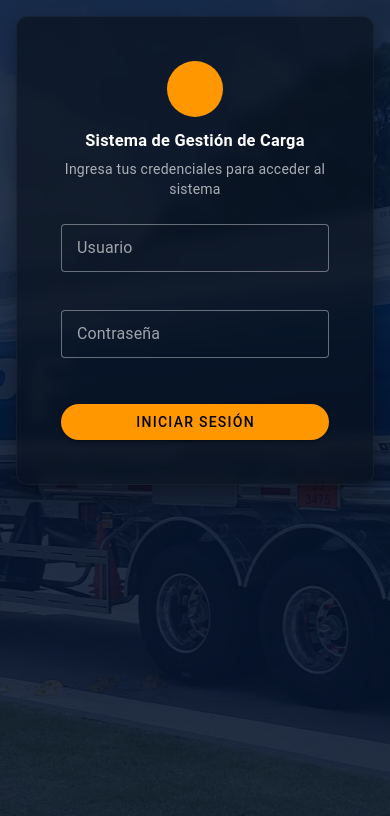
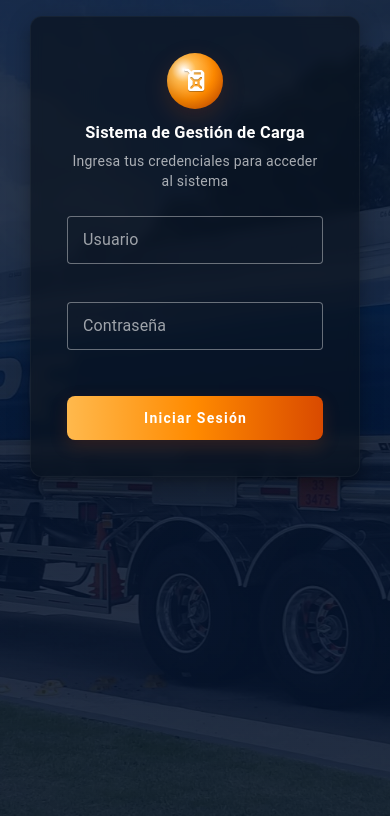
Before and after one commit to TOB1EH/TruckTeck-Frontend, a Vue app: page /login in a window 390 px wide. Shown: the top 816 px of the page. Built offline with nearby package versions, Linux system fonts and the light colour scheme.

Commit message:
Login documentado y pulido - Falta validar datos del backend

```diff
--- a/index.html
+++ b/index.html
@@ -4,6 +4,8 @@
     <meta charset="UTF-8">
     <link rel="icon" href="/favicon.ico">
     <meta name="viewport" content="width=device-width, initial-scale=1.0">
+    <!-- Material Design Icons (used by Vuetify v-icon with mdi- names) -->
+    <link href="https://cdn.jsdelivr.net/npm/@mdi/font@6.x/css/materialdesignicons.min.css" rel="stylesheet">
     <title>Vite App</title>
   </head>
   <body>
--- a/src/views/CargoLogin.vue
+++ b/src/views/CargoLogin.vue
@@ -1,15 +1,21 @@
 <!-- Pantalla de login (estilo de la imagen, centrada sobre fondo oscuro) -->
 <template>
+  <!-- Crear un contenedor centrado vertical y horizontalmente donde se renderiza la tarjeta de login -->
   <v-container class="fill-height d-flex align-center justify-center">
     <v-card class="login-card" elevation="12" rounded="12">
       <v-card-text class="text-center">
-        <v-avatar size="56" class="mx-auto mb-3" color="orange darken-2">
+        <!-- Sirve como elemento de identidad visual. Usa un degradado radial y sombra interna para simular volumen y reflejo -->
+        <v-avatar size="56" class="brand-avatar mx-auto mb-3">
           <v-icon size="28">mdi-fuel</v-icon>
         </v-avatar>
+
+        <!-- Titulo y subtitulo -->
         <h3 class="mb-2">Sistema de Gestión de Carga</h3>
         <p class="mb-6">Ingresa tus credenciales para acceder al sistema</p>
 
+        <!-- Formulario de login con validación -->
         <v-form @submit.prevent="onLogin" ref="formRef">
+          <!-- Campos de usuario y contraseña con validación -->
           <v-text-field
             v-model="username"
             label="Usuario"
@@ -18,7 +24,7 @@
             variant="outlined"
             class="mb-4"
             density="comfortable"
-            :rules="[v => !!v || 'Requerido']"
+            :rules="usernameRules"
           />
           <v-text-field
             v-model="password"
@@ -29,12 +35,14 @@
             variant="outlined"
             class="mb-6"
             density="comfortable"
-            :rules="[v => !!v || 'Requerido']"
+            :rules="passwordRules"
           />
 
-          <v-btn color="orange" block rounded @click="onLogin" :loading="loading">
+          <!-- Botón con gradiente lineal, sombra y overlay sutil para mezclar con el tinte del fondo -->
+          <v-btn class="login-btn" block rounded @click="onLogin" :loading="loading">
             Iniciar Sesión
           </v-btn>
+          <!-- Crear mensaje de error si hay un error de autenticación -->
           <v-alert v-if="error" type="error" class="mt-4" dense>{{ error }}</v-alert>
         </v-form>
       </v-card-text>
@@ -43,6 +51,7 @@
 </template>
 
 <script setup>
+/* Importacion de composables y librerias necesarias */
 import { ref } from 'vue';
 import { useRouter } from 'vue-router';
 import { useAuth } from '@/composables/useAuth.js';
@@ -52,10 +61,23 @@ const username = ref('');
 const password = ref('');
 const loading = ref(false);
 const error = ref('');
+/* Reglas para validación de usuario */
+const usernameRules = [
+  v => !!v || 'Requerido',
+  v => (v && v.length >= 4) || 'El usuario debe tener al menos 4 caracteres'
+];
+
+/* Reglas para validacion de contraseña */
+const passwordRules = [
+  v => !!v || 'Requerido',
+  v => v.length >= 4 || 'La contraseña debe tener al menos 4 caracteres',
+];
+
 
 const router = useRouter();
 const { doLogin } = useAuth();
 
+/* Se crea la funcion al interactuar con el boton de iniciar sesión */
 async function onLogin() {
   error.value = '';
   loading.value = true;
@@ -82,6 +104,88 @@ async function onLogin() {
       backdrop-filter: blur(6px);
       border: 1px solid rgba(255,255,255,0.04);
     }
-h3 { margin: 0; color: #fff; font-weight: 700; }
-p { color: rgba(255,255,255,0.65); }
+    h3 {
+        margin: 0;
+        color: #fff;
+        font-weight: 700;
+    }
+    p {
+        color: rgba(255,255,255,0.65);
+    }
+
+    /* ---------- Avatar estilizado (gradiente radial + brillo) ---------- */
+    .brand-avatar {
+      /* display: flex;
+      align-items: center;
+      justify-content: center; */
+      color: #fff;
+      /* fondo principal con degradado radial para dar ese "naranja mezclado" */
+      background-image: radial-gradient(circle at 30% 30%,
+        rgba(255,255,255,0.92) 0%,
+        rgba(255,185,77,1) 22%,
+        rgba(255,138,0,1) 55%,
+        #d94a00 100%);
+      /* volumen */
+      box-shadow: 0 8px 24px rgba(217,74,0,0.18), inset 0 -6px 14px rgba(0,0,0,0.15);
+      border-radius: 50%;
+    }
+    /* Asegurar icono blanco y leve sombra para mejor lectura */
+    .brand-avatar .v-icon { color: #fff; filter: drop-shadow(0 1px 0 rgba(0,0,0,0.25)); }
+
+    /* ---------- Botón de iniciar sesión con gradiente ---------- */
+    .login-btn {
+      position: relative;
+      overflow: hidden;
+      color: #fff !important;
+      background-color: #ff8a00; /* fallback */
+      background-image: linear-gradient(90deg, #ffb94d 0%, #ff8a00 50%, #d94a00 100%) !important;
+      border-radius: 8px;
+      box-shadow: 0 6px 18px rgba(217,74,0,0.18);
+      text-transform: none;
+      font-weight: 600;
+      transition: transform .12s ease, box-shadow .12s ease, opacity .12s ease;
+      height: 44px;
+      display: inline-flex;
+      align-items: center;
+      justify-content: center;
+    }
+
+    /* Overlay sutil para "mezclar" con el tinte azul del fondo como en la imagen */
+    /* ::after crea una capa adicional dentro del botón. Se inserta justo después del contenido real del elemento,
+    y permite agregar capas, decoraciones, overlays, íconos, sombras, etc. */
+    .login-btn::after {
+      content: '';
+      position: absolute;
+      inset: 0;
+      border-radius: 8px;
+      /* un pequeño tintado azul en parte izquierda que se mezcla con el naranja */
+      background: linear-gradient(90deg, rgba(6,30,70,0.06), rgba(6,26,60,0.10));
+      pointer-events: none;
+    }
+
+    /* Efecto cuando pasa el mouse sobre el boton de inicio de sesion */
+    .login-btn:hover {
+      transform: translateY(-2px);
+      box-shadow: 0 12px 34px rgba(217,74,0,0.24);
+    }
+
+    /* :active se activa cuando el usuario presiona el elemento. Representa el “estado de clic” */
+    .login-btn:active {
+      transform: translateY(0);
+      box-shadow: 0 6px 18px rgba(0,0,0,0.22);
+      opacity: 0.98;
+    }
+
+    /* Si Vuetify aplica clases que sobreescriben estilos, esta regla ayuda (usar con moderación) */
+    .login-btn.v-btn {
+      background-image: linear-gradient(90deg, #ffb94d 0%, #ff8a00 50%, #d94a00 100%) !important;
+    }
+
+    /* Mantener contraste y legibilidad en mensajes de error/alerta */
+    .v-alert { color: #fff; }
+
+    /* Ajustes responsivos */
+    @media (max-width: 560px) {
+      .login-card { width: 92%; padding: 20px; }
+    }
 </style>
```
Lines whose indentation alone changed are shown as unchanged.
